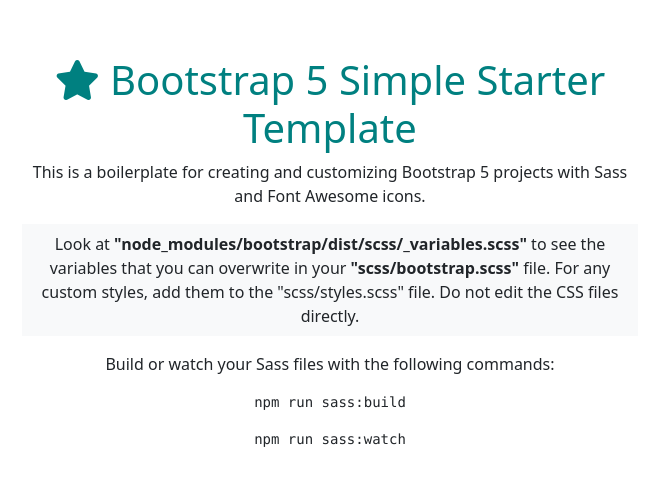
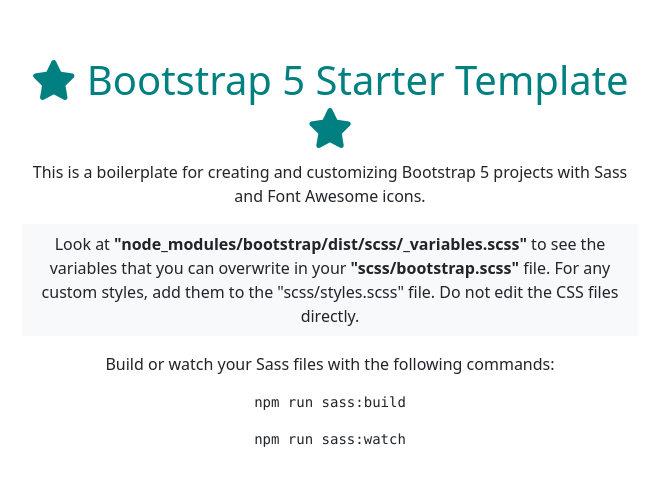
Before and after one commit to tariq-k-dev/bs-5-starter, a website: page index.html in a window 1280 px wide. Shown: the part 131-616 px from the top of the page, without its empty margins (310-968 px from the left). Drawn offline with nearby package versions, Linux system fonts and the light colour scheme; files that its build step writes are made by us from their sources.

Commit message:
Update index.html
Signed-off-by: Tariq Khan <71902492+tariq-k-dev@users.noreply.github.com>

```diff
--- a/index.html
+++ b/index.html
@@ -15,7 +15,7 @@
   <body>
     <div class="container d-flex flex-column align-items-center justify-content-center text-center vh-100 w-50">
       <h1 class="text-primary">
-        <i class="fa fa-star"></i> Bootstrap 5 Simple Starter Template
+        <i class="fa fa-star"></i> Bootstrap 5 Starter Template <i class="fa fa-star"></i>
       </h1>
       <p>
         This is a boilerplate for creating and customizing Bootstrap 5 projects with Sass and Font Awesome icons.
```
